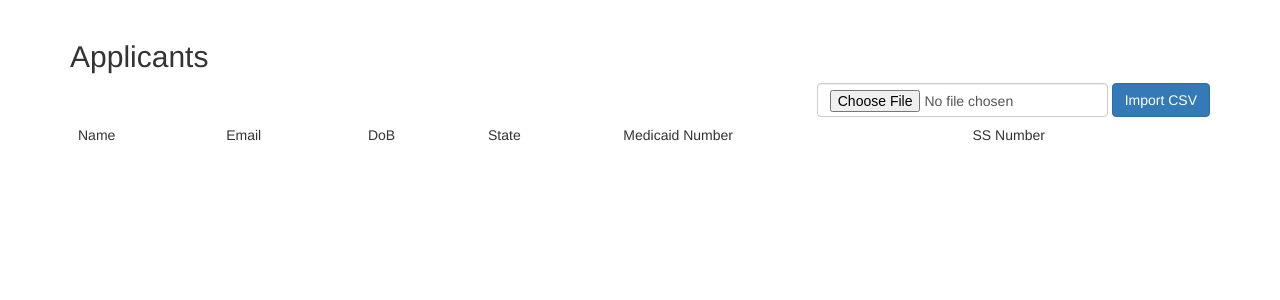
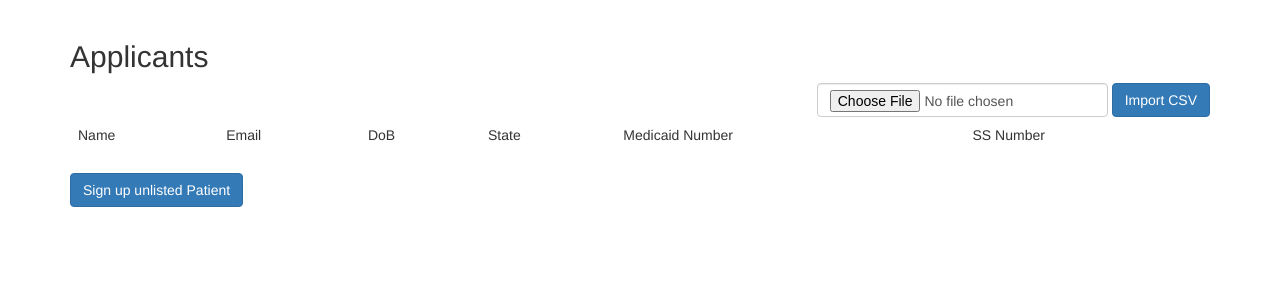
Before and after one commit to NaynaBI/medi_insurance, a Rails app: page /applicants in a window 1280 px wide. Shown: the part 80-380 px from the top of the page. Run offline with Rails 7, Linux system fonts and the light colour scheme; the visitor is signed in with stand-in values (Sample User, id 1); data that the repository does not hold is empty; style sheets or scripts are compiled from the project's sources; parts of the project's set-up code (start-up, migrations or seed data) failed here and were passed over; some libraries are stand-ins or nearby versions.

Commit message:
add signup button in applicants page

```diff
--- a/app/views/applicants/index.html.erb
+++ b/app/views/applicants/index.html.erb
@@ -36,6 +36,7 @@
   </tbody>
 </table>
 
+<%= link_to "Sign up unlisted Patient", new_applicant_path, class: "btn btn-primary" %>
 
 <script type="text/javascript">
   $('.applicants').DataTable();
```
